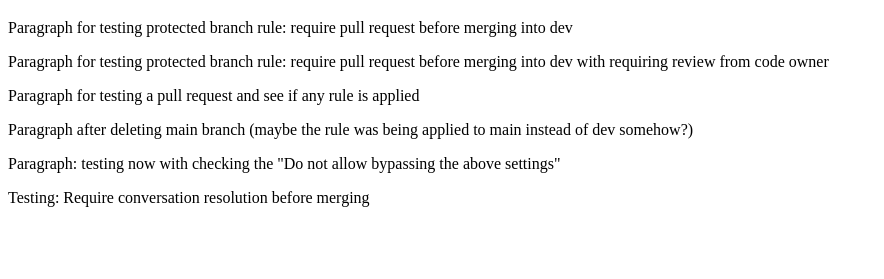
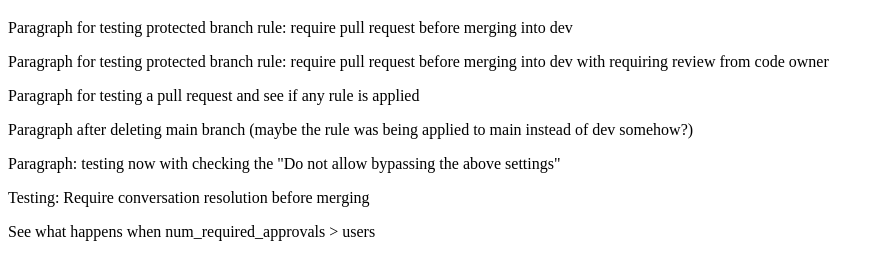
Before and after one commit to mnogueira-puc/testing-protected-branches, a plain HTML site: page index.html in a window 1280 px wide. Shown: the part 61-340 px from the top of the page, without its empty margins (0-884 px from the left). Drawn offline with Linux system fonts and the light colour scheme.

```diff
--- a/index.html
+++ b/index.html
@@ -9,5 +9,6 @@
 <p>Paragraph after deleting main branch (maybe the rule was being applied to main instead of dev somehow?)</p>
 <p>Paragraph: testing now with checking the "Do not allow bypassing the above settings"</p>
 <p>Testing: Require conversation resolution before merging</p>
+<p>See what happens when num_required_approvals > users</p>
 </body>
 </html>
```
